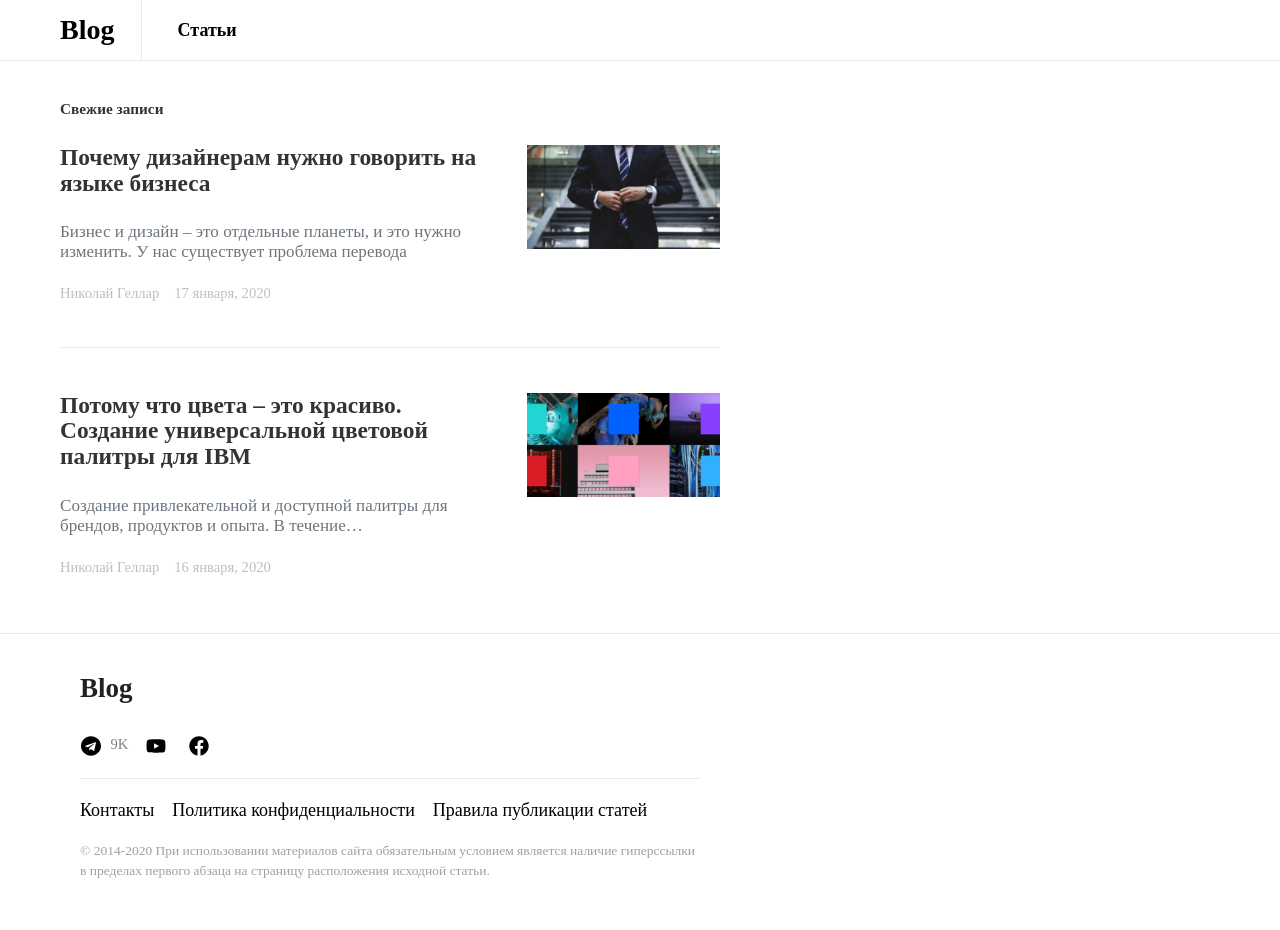
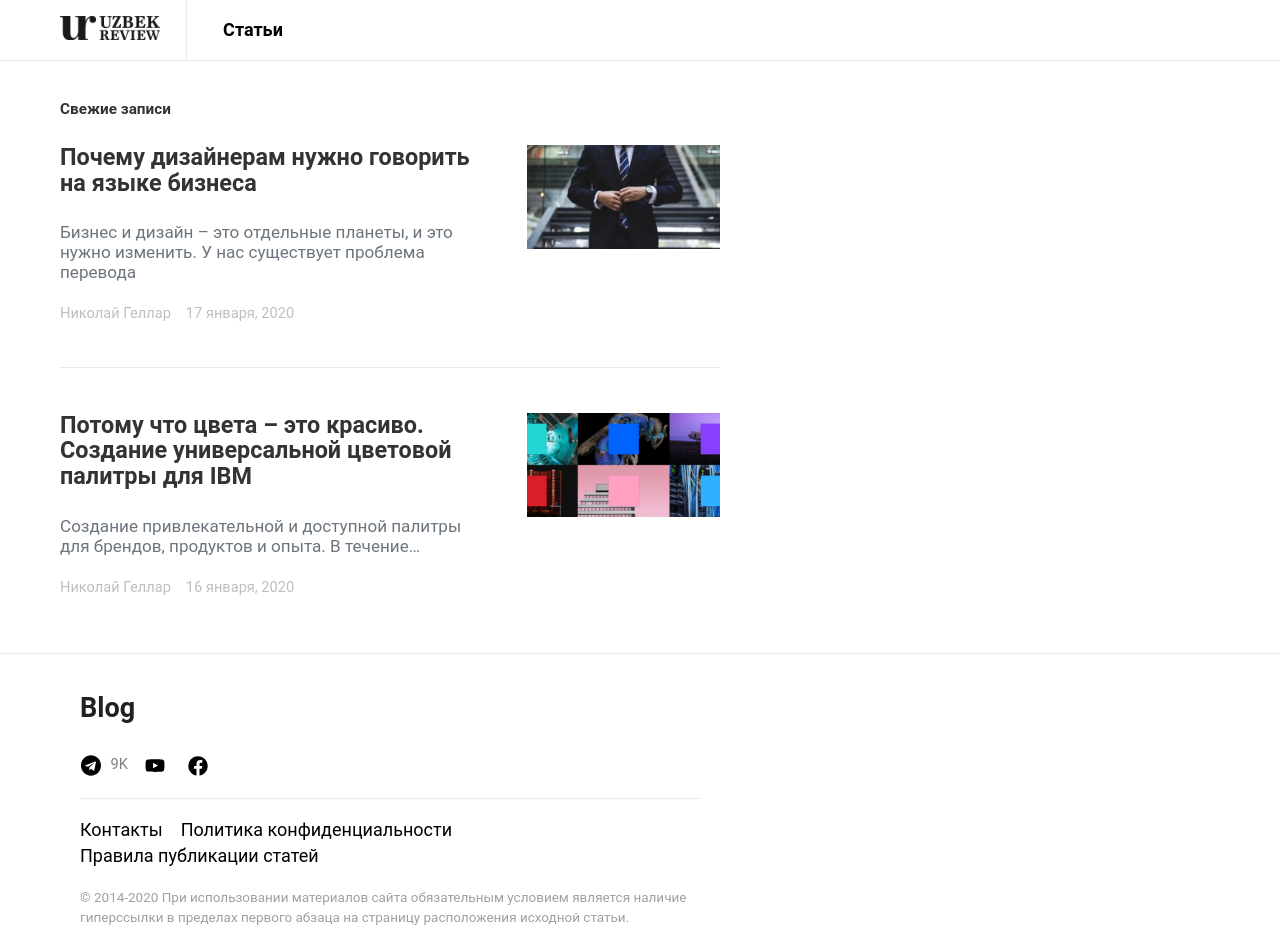
Before and after one commit to hoshimov-iqtisod/hoshimov-blog, a Gatsby site: page / in a window 1280 px wide. Built offline with nearby package versions, Linux system fonts and the light colour scheme; Gatsby itself is replaced by a stand-in of ours.

Commit message:
added site logo

```diff
--- a/package.json
+++ b/package.json
@@ -18,7 +18,8 @@
     "react-dom": "^16.12.0",
     "react-headroom": "^3.0.0",
     "react-helmet": "^5.2.1",
-    "typeface-playfair-display": "0.0.72"
+    "typeface-playfair-display": "0.0.72",
+    "typeface-roboto": "0.0.75"
   },
   "devDependencies": {
     "gh-pages": "^2.2.0",
--- a/src/components/article-block/article-block.css
+++ b/src/components/article-block/article-block.css
@@ -30,7 +30,7 @@ figure {
     order: 1;
 }
 .entry-content {
-    font-family: "Playfair Display", serif;
+    font-family: "Roboto", sans-serif;
     font-size: 17px;
     font-weight: 400;
     letter-spacing: inherit;
@@ -89,7 +89,7 @@ figure {
     text-decoration: none;
 }
 .wp-block-quote {
-    font-family: "Playfair Display", serif;
+    font-family: "Roboto", sans-serif;
     font-weight: 700;
     letter-spacing: -0.01em;
     text-transform: none;
--- a/src/components/footer/footer.js
+++ b/src/components/footer/footer.js
@@ -5,11 +5,11 @@ import telegram from '../../images/telegram-brands.svg';
 import fb from '../../images/facebook-brands.svg';
 import youtube from '../../images/youtube-brands.svg';
 
-const Footer = () => (
+const Footer = ({ siteTitle }) => (
     <footer className="site-footer">
         <div className="site-info">
             <div className="footer-content content-area">
-                <h5 className="site-title footer-title">Blog</h5>
+                <h5 className="site-title footer-title">{siteTitle}</h5>
                 <div className="pk-social-links-template-nav">
                 <div className="pk-social-links-items">
                     <div className="pk-social-links-item">
--- a/src/components/header.css
+++ b/src/components/header.css
@@ -74,6 +74,10 @@
     color: #000;
     font-weight: 700;
     font-size: 28px;
+}
+.navbar-brand img {
+    width: 100px;
+    margin-bottom: 0;
 }
 .navbar-nav {
     border-left: 1px solid rgba(0,0,0,.05);
--- a/src/components/header.js
+++ b/src/components/header.js
@@ -3,15 +3,18 @@ import PropTypes from "prop-types"
 import React from "react"
 import Headroom from 'react-headroom'
 import './header.css'
+import logo from '../images/ur-logo-2.png'
 
-const Header = ({ siteTitle }) => (
+const Header = () => (
   <Headroom disableInlineStyles>
   <header className="site-header">
     <nav className="navbar navbar-primary">
       <div className="navbar-wrap">
         <div className="navbar-container">
           <div className="navbar-content">
-            <Link to="/" className="navbar-brand">{siteTitle}</Link>
+            <Link to="/" className="navbar-brand">
+              <img src={logo} alt="Site logo" />
+            </Link>
             <ul className="navbar-nav ">
               <li className="menu-item">
                 <Link to="/">Статьи</Link>
--- a/src/components/layout.css
+++ b/src/components/layout.css
@@ -5,7 +5,7 @@
   -webkit-transition: all .4s ease;
 }
 html {
-  font-family: 'Playfair Display', serif;
+  font-family: 'Roboto', sans-serif;
   -ms-text-size-adjust: 100%;
   -webkit-text-size-adjust: 100%;
 }
@@ -206,7 +206,7 @@ html {
 }
 body {
   color: hsla(0, 0%, 0%, 0.8);
-  font-family: 'Playfair Display', serif;
+  font-family: 'Roboto', sans-serif;
   font-weight: normal;
   word-wrap: break-word;
   font-kerning: normal;
@@ -626,7 +626,7 @@ pre tt:after {
   box-sizing: border-box;
 }
 h1, h2, h3, h4, h5, h6 {
-  font-family: 'Playfair Display', serif;
+  font-family: 'Roboto', sans-serif;
 }
 button, input[type=button], input[type=reset], input[type=submit], .button {
   display: inline-block;
--- a/src/components/layout.js
+++ b/src/components/layout.js
@@ -20,7 +20,7 @@ const Layout = ({ children }) => {
     <div className="site-inner">
       <Header siteTitle={data.site.siteMetadata.title} />
       {children}
-      <Footer />
+      <Footer siteTitle={data.site.siteMetadata.title} />
     </div>
   )
 }
```
Also changed, not shown: src/images/gatsby-astronaut.png (deleted), src/images/gatsby-icon.png (deleted), src/images/ur-logo-2.png (added), 1 other file.
